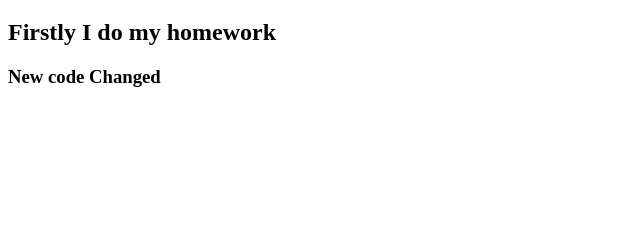
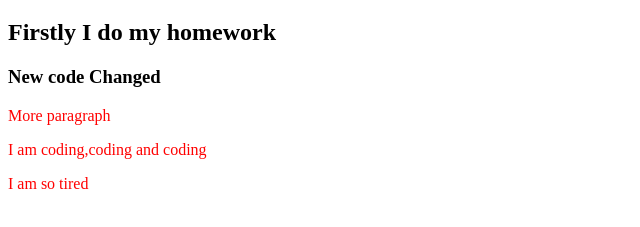
Before and after one commit to susmetaakter/my-first-repo, a plain HTML site: page index.html in a window 1280 px wide. Shown: the part 61-288 px from the top of the page, without its empty margins (0-640 px from the left). Drawn offline with Linux system fonts and the light colour scheme.

```diff
--- a/index.html
+++ b/index.html
@@ -5,11 +5,15 @@
     <meta http-equiv="X-UA-Compatible" content="IE=edge">
     <meta name="viewport" content="width=device-width, initial-scale=1.0">
     <title>My First Github Repo</title>
+    <link rel="stylesheet" href="style.css">
 </head>
 <body>
     <h1>I can push to github</h1>
     <h2>Firstly I do my homework</h2>
     <h3>New code Changed</h3>
+    <p>More paragraph</p>
+    <p>I am coding,coding and coding</p>
+    <p>I am so tired</p>
 
 </body>
 </html>
--- a/style.css
+++ b/style.css
@@ -0,0 +1,3 @@
+p{
+    color: red;
+}
```
